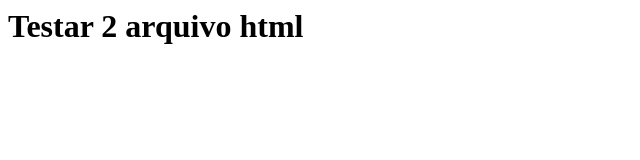
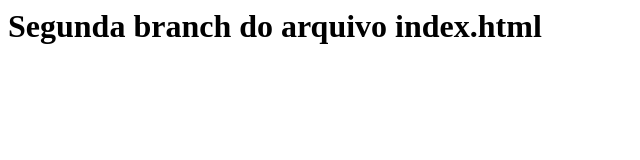
Before and after one commit to marcos123MMA/treinaweb-treinaweb-git-fundanentos, a plain HTML site: page index.html in a window 1280 px wide. Shown: the whole page, without its empty margins (0-640 px from the left). Drawn offline with Linux system fonts and the light colour scheme.

Commit message:
trabalhando com nova branch

```diff
--- a/index.html
+++ b/index.html
@@ -1 +1 @@
-<h1>Testar 2 arquivo html</h1>
+<h1>Segunda branch do arquivo index.html</h1>
```
